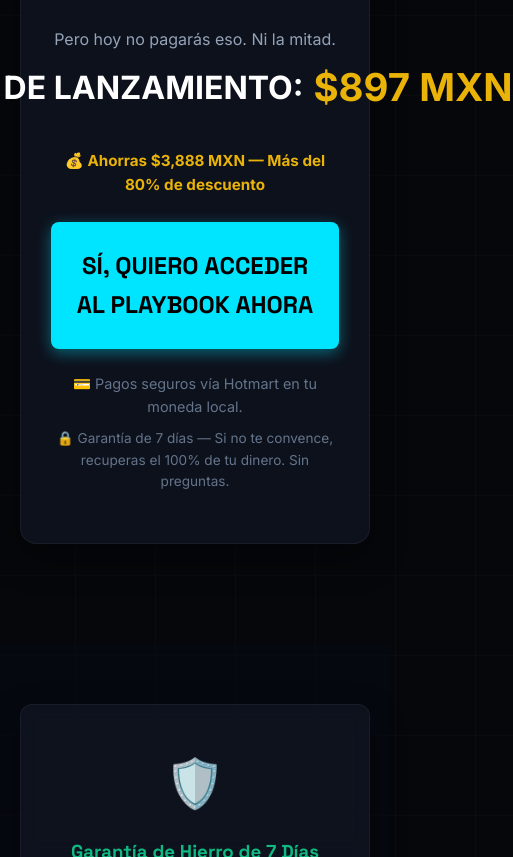
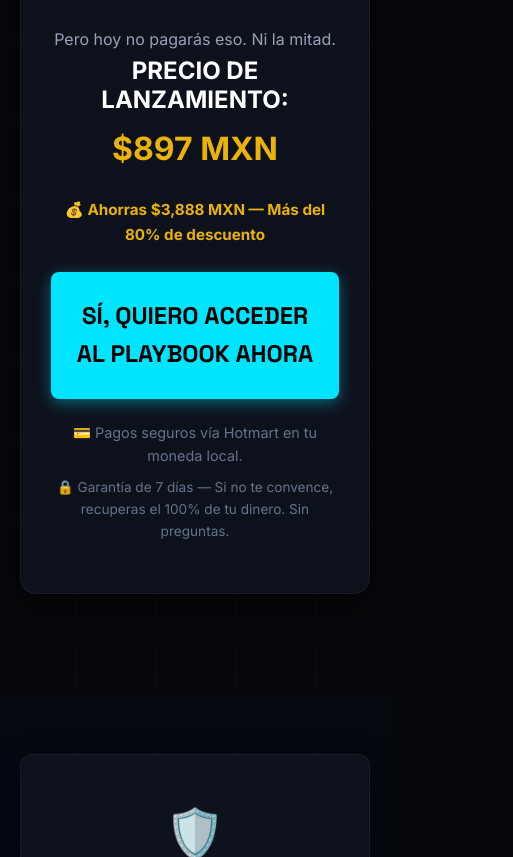
Before and after one commit to maikelnievesc/caballero-moderno-funnel, a plain HTML site: page sales_page/index.html in a window 390 px wide. Shown: the part 11129-11986 px from the top of the page, 513 px wide, since content can reach past the window. Drawn offline with Linux system fonts and the light colour scheme.

Commit message:
nuevo css

```diff
--- a/sales_page/css/style.css
+++ b/sales_page/css/style.css
@@ -181,6 +181,8 @@ h1, h2, h3, h4 { font-family: var(--font-heading); color: var(--text-white); }
     .hero-section { padding: 50px 0; }
     .bonus-box { flex-direction: column; text-align: center; align-items: center; }
     .sticky-cta.visible { display: block; }
+    .today-price { flex-direction: column; white-space: normal; font-size: 1.5rem; line-height: 1.2; text-align: center; }
+    .highlight-gold { font-size: 2rem; white-space: normal; display: block; width: 100%; margin-top: 5px; }
 }
 
 /* --- PREMIUM POLISH & DYNAMISM --- */
```
